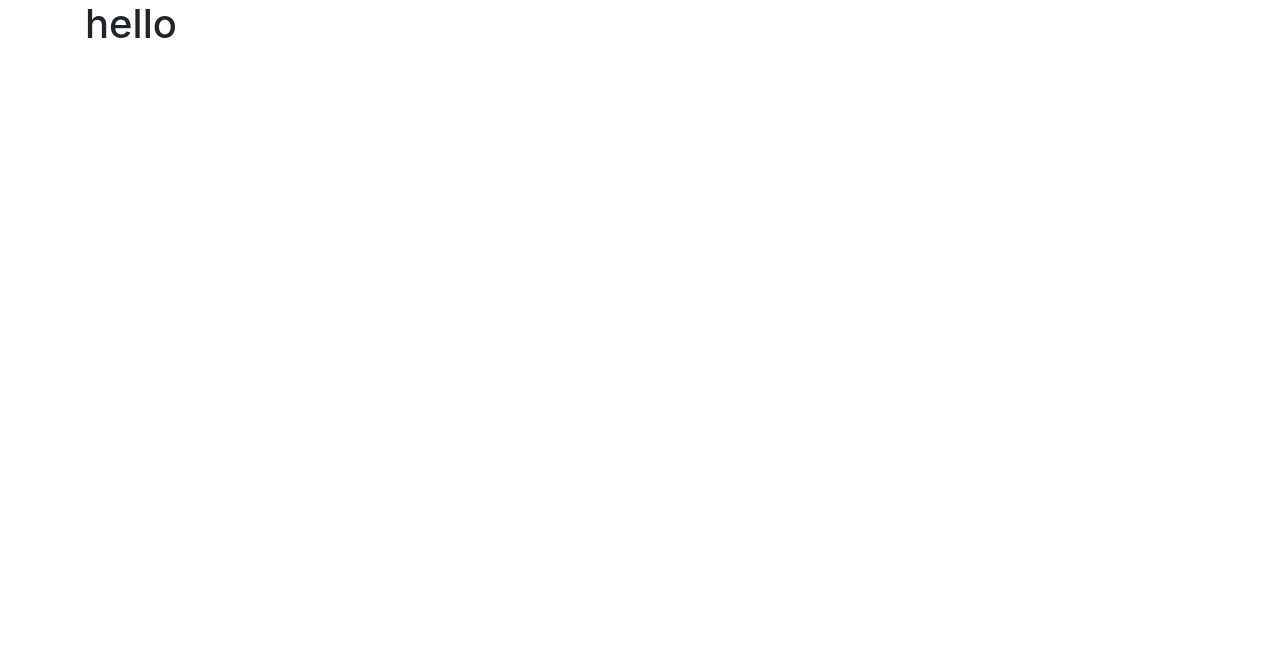
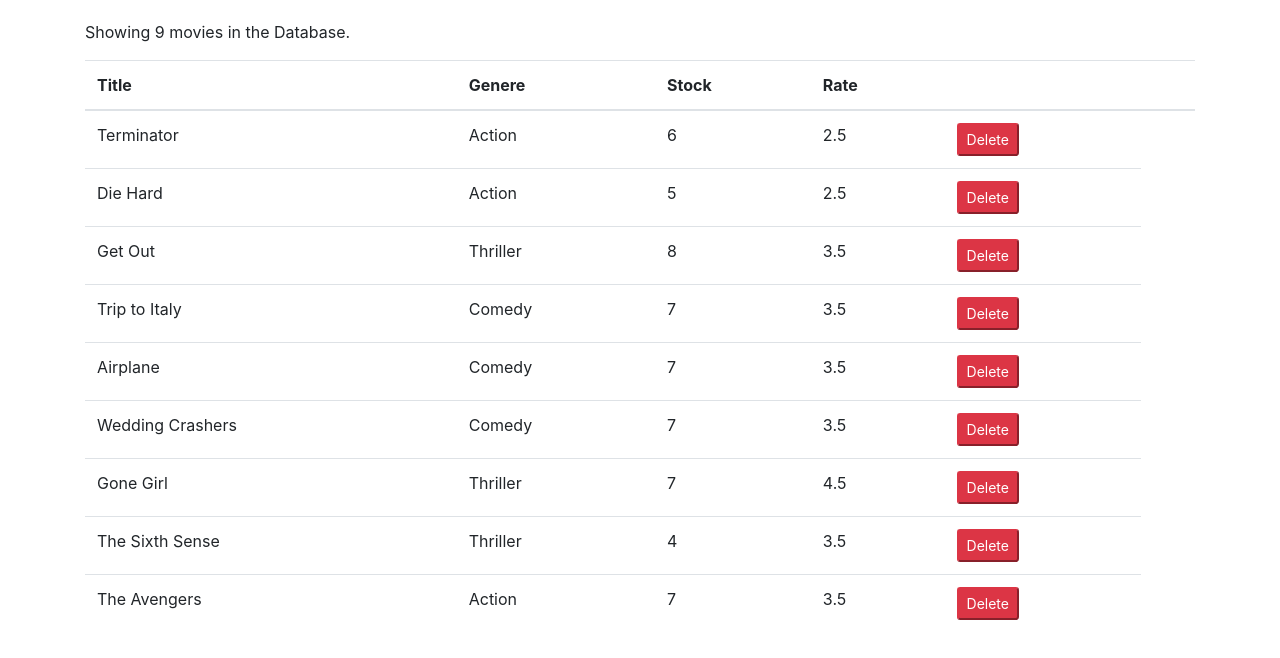
Before and after one commit to abhijitsamui/vidly-client, a React (Create React App) app: page / in a window 1280 px wide. Shown: the top 658 px of the page. Built offline with nearby package versions, Linux system fonts and the light colour scheme.

Commit message:
Initial movie component setup

```diff
--- a/src/App.js
+++ b/src/App.js
@@ -1,11 +1,12 @@
 import React, { Component } from "react";
+import Movies from "./components/movies";
 import "./App.css";
 
 class App extends Component {
   render() {
     return (
       <main className="container">
-        <h1>hello</h1>
+        <Movies />
       </main>
     );
   }
--- /dev/null
+++ b/src/components/movies.jsx
@@ -0,0 +1,56 @@
+import React, { Component } from "react";
+import { getMovies } from "../services/fakeMovieService";
+
+class Movies extends Component {
+  state = {
+    movies: getMovies()
+  };
+
+  handleDelete = movie => {
+    console.log(movie);
+    const movies = this.state.movies.filter(m => m._id !== movie._id);
+    this.setState({ movies });
+  };
+  render() {
+    const { length: count } = this.state.movies;
+
+    if (count === 0) return <p>There are no movies in the database.</p>;
+    return (
+      <React.Fragment>
+        <p>Showing {count} movies in the Database.</p>
+        <table className="table">
+          <thead>
+            <tr>
+              <th>Title</th>
+              <th>Genere</th>
+              <th>Stock</th>
+              <th>Rate</th>
+              <th />
+              <th />
+            </tr>
+          </thead>
+          <tbody>
+            {this.state.movies.map(movie => (
+              <tr key={movie._id}>
+                <td>{movie.title}</td>
+                <td>{movie.genre.name}</td>
+                <td>{movie.numberInStock}</td>
+                <td>{movie.dailyRentalRate}</td>
+                <td>
+                  <button
+                    onClick={() => this.handleDelete(movie)}
+                    className="btn-danger btn-sm"
+                  >
+                    Delete
+                  </button>
+                </td>
+              </tr>
+            ))}
+          </tbody>
+        </table>
+      </React.Fragment>
+    );
+  }
+}
+
+export default Movies;
--- a/src/index.css
+++ b/src/index.css
@@ -1,6 +1,6 @@
 body {
   margin: 0;
-  padding: 0;
+  padding: 20px 0 0 0;
   font-family: -apple-system, BlinkMacSystemFont, "Segoe UI", "Roboto", "Oxygen",
     "Ubuntu", "Cantarell", "Fira Sans", "Droid Sans", "Helvetica Neue",
     sans-serif;
```
